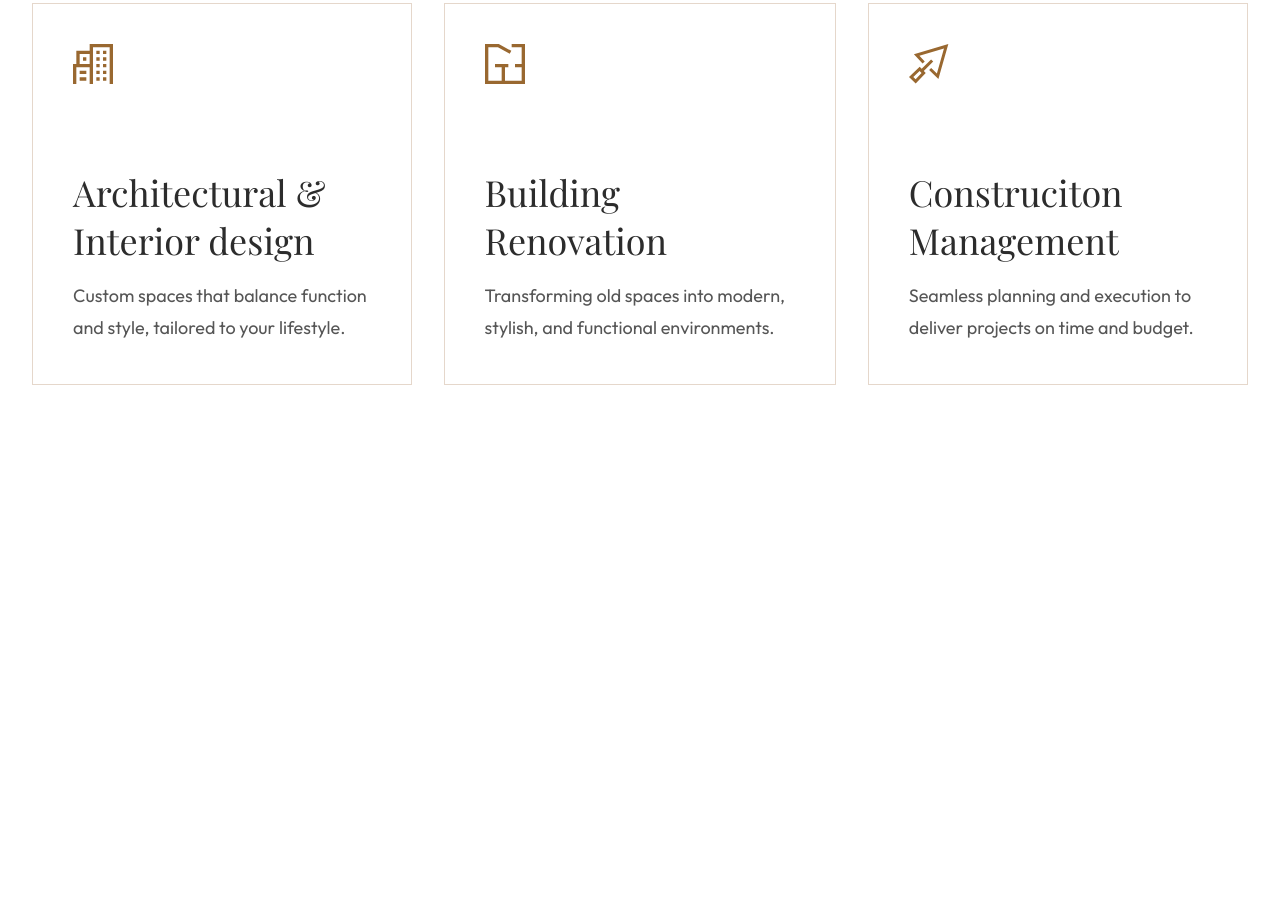
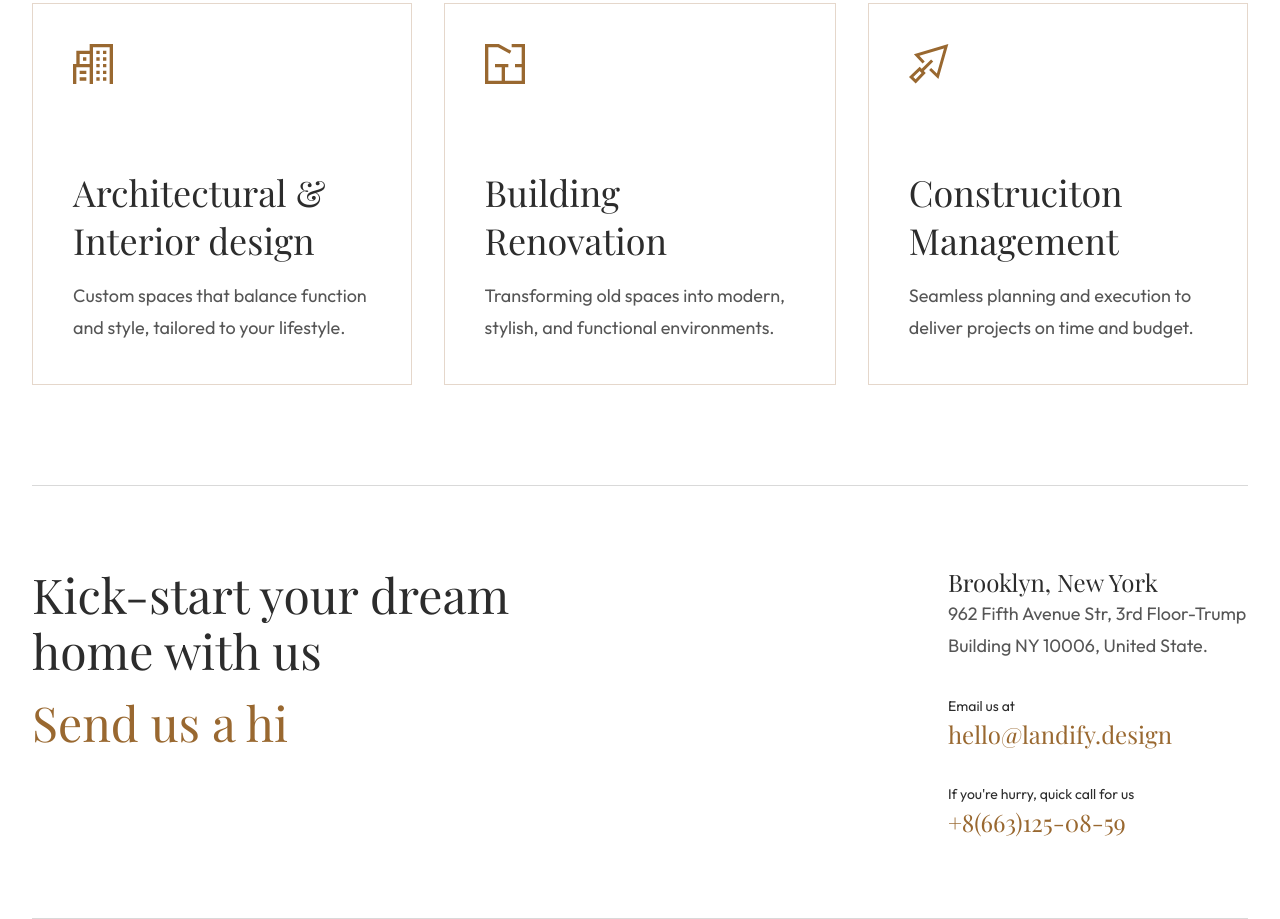
Before and after one commit to JacquelineMit/inteo, a plain HTML site: page index.html in a window 1280 px wide. Shown: the part 2692-3611 px from the top of the page. Before the commit the page ends 3177 px from the top, so only its background shows below. Drawn offline with nearby package versions, Linux system fonts and the light colour scheme; a web font is replaced by a local one.

Commit message:
footer #1

```diff
--- a/index.css
+++ b/index.css
@@ -279,3 +279,64 @@
   transform: translateX(-50%) translateY(-50%);
   top: 0px;
 }
+
+.footer-container__divider {
+  width: 1216px;
+  height: 1px;
+  background-color: var(--neutral-4);
+}
+
+.left-section__title {
+  font: var(--f-heading-3);
+  color: var(--neutral-1);
+  width: 592px;
+  margin-bottom: 16px;
+}
+
+.left-section__text {
+  font: var(--f-heading-3);
+  color: var(--primary-1);
+}
+
+.right-section__text {
+  font: var(--f-body-2);
+  color: var(--neutral-1);
+}
+
+.address-text {
+  font: var(--f-heading-6);
+  color: var(--neutral-1);
+}
+
+.address {
+  font: var(--f-body-1);
+  color: var(--neutral-2);
+  width: 300px;
+}
+
+.email {
+  font: var(--f-heading-6);
+  color: var(--primary-1);
+}
+
+.number {
+  font: var(--f-heading-6);
+  color: var(--primary-1);
+}
+
+.footer-container__info {
+  display: flex;
+  justify-content: space-between;
+}
+
+.right-section__address {
+  margin-bottom: 32px;
+}
+
+.right-section__email {
+  margin-bottom: 32px;
+}
+
+.footer-container__info {
+  margin: 80px 0;
+}
--- a/index.html
+++ b/index.html
@@ -198,8 +198,42 @@
     </main>
 
     <!-- Footer -->
-    <footer>
-      <!-- TBD -->
+    <footer class="footer">
+      <div class="container">
+        <div class="footer-container__divider"></div>
+        <div class="footer-container__info">
+          <div class="left-section">
+            <p class="left-section__title">
+              Kick-start your dream home with us
+            </p>
+            <p class="left-section__text">Send us a hi</p>
+          </div>
+          <div class="right-section">
+            <div class="right-section__address">
+              <p class="address-text">Brooklyn, New York</p>
+              <p class="address">
+                962 Fifth Avenue Str, 3rd Floor-Trump Building NY 10006, United
+                State.
+              </p>
+            </div>
+            <div class="right-section__email">
+              <p class="right-section__text">Email us at</p>
+              <p class="email">hello@landify.design</p>
+            </div>
+            <div class="right-section__phone">
+              <p class="right-section__text">
+                If you're hurry, quick call for us
+              </p>
+              <p class="number">+8(663)125-08-59</p>
+            </div>
+          </div>
+        </div>
+        <div class="footer-container__divider"></div>
+        <div class="footer-container__connect">
+          <div class="connect_text"></div>
+          <div class="connect_right-section"></div>
+        </div>
+      </div>
     </footer>
   </body>
 </html>
```
